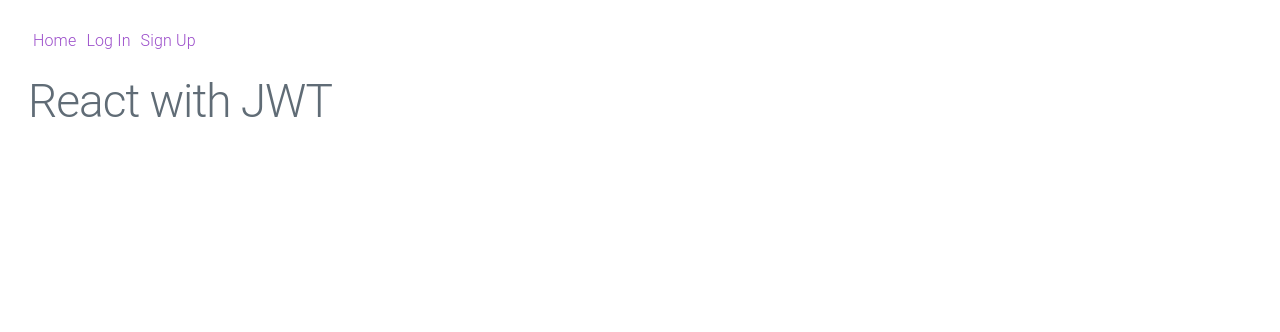
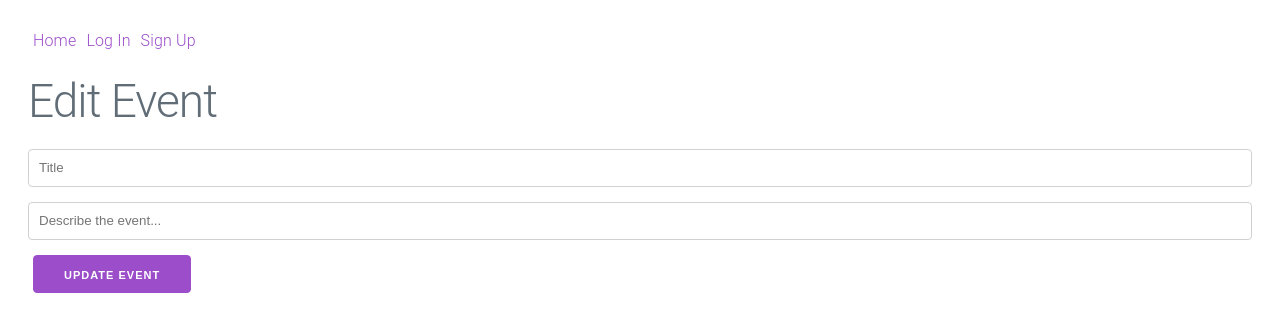
Before and after one commit to dsersch/eventHandler, a React (Create React App) app in the folder client/: page /edit-event/1 in a window 1280 px wide. Shown: the top 332 px of the page. Built offline with nearby package versions, Linux system fonts and the light colour scheme; no server answers.

Commit message:
event react views

```diff
--- a/client/src/App.jsx
+++ b/client/src/App.jsx
@@ -11,6 +11,8 @@ import Show from './views/Show'
 import EditProfile from './views/Edit'
 import Delete from './views/Delete'
 import CreateEvent from './views/CreateEvent'
+import ShowEvent from './views/ShowEvent'
+import EditEvent from './views/EditEvent'
 
 class App extends React.Component {
 	state = {
@@ -72,6 +74,8 @@ class App extends React.Component {
 						? <CreateEvent {...props} currentUser={currentUser} />
 						: <Redirect to="/login" />
 					}} />
+					<Route path="/show-event/:id" component={ShowEvent} />
+					<Route path="/edit-event/:id" component={EditEvent} />
 					<Route path="/" component={Home} />
 				</Switch>
 			</div>
--- /dev/null
+++ b/client/src/views/EditEvent.jsx
@@ -0,0 +1,71 @@
+import React from 'react'
+import axios from 'axios'
+
+class EditEvent extends React.Component{
+    state = {
+        fields: {
+            title: '',
+            body: ''
+        }
+    }
+
+    onInputChange(evt){
+		this.setState({
+			fields: {
+				...this.state.fields,
+				[evt.target.name]: evt.target.value
+			}
+		})
+    }
+
+    componentDidMount(){
+        const { id } = this.props.match.params
+        axios({
+            method: 'get',
+            url: `/api/events/${id}`
+        }).then((res)=>{
+            this.setState({
+                fields: {
+                    title: res.data.title,
+                    body: res.data.body
+                }
+            })
+        })
+    }
+
+    onFormSubmit(evt){
+        evt.preventDefault()
+        const { id } = this.props.match.params
+        axios({
+            method: 'patch',
+            url: `/api/events/${id}`,
+            data: this.state.fields
+        }).then((res)=>{
+            this.setState({
+                fields: {
+                    title: '',
+                    body: ''
+                }
+            })
+            if (res) {
+                this.props.history.push(`/show-event/${id}`)
+            }
+        })
+    }
+
+    render() {
+        const {title, body} = this.state.fields
+		return (
+			<div className='EditEvent'>
+				<h1>Edit Event</h1>
+				<form onChange={this.onInputChange.bind(this)} onSubmit={this.onFormSubmit.bind(this)}>
+					<input type="text" placeholder="Title" name="title" value={title} />
+					<input type="text" placeholder="Describe the event..." name="body" value={body} />
+					<button>Update Event</button>
+				</form>
+			</div>
+		)
+	}
+}
+
+export default EditEvent
--- a/client/src/views/Show.jsx
+++ b/client/src/views/Show.jsx
@@ -10,7 +10,7 @@ class Show extends React.Component{
 		}
 	}
 
-	componentDidMount(){
+	getEvents(){
 		axios({
 			method: 'get',
 			url: `/api/users/${this.props.currentUser._id}/events`
@@ -21,6 +21,11 @@ class Show extends React.Component{
 			})
 		})
 	}
+
+	componentDidMount(){
+		this.getEvents()
+	}
+
 
 	render(){
 		return (
@@ -33,8 +38,8 @@ class Show extends React.Component{
 				{this.state.events.map((event, index)=>{
 					return (
 						<div key={event.title} className="userEvents delete-button">
-							<h3 key={event.title}>{event.title}</h3>
-							<Link key={index} to="/delete-event">Remove Event</Link>
+							<Link to={`/show-event/${event._id}`} key={index}>{event.title}</Link>
+
 						</div>
 					)
 				})}
--- /dev/null
+++ b/client/src/views/ShowEvent.jsx
@@ -0,0 +1,51 @@
+import React from 'react'
+import axios from 'axios'
+import { Link } from 'react-router-dom'
+
+class ShowEvent extends React.Component{
+    state = {
+        event: {}
+    }
+
+    componentDidMount(){
+        const { id } = this.props.match.params
+        axios({
+            method: 'get',
+            url: `/api/events/${id}`
+        }).then((res)=>{
+            this.setState({
+                event: res.data
+            })
+        })
+    }
+
+    onDeleteClick(evt){
+        evt.preventDefault()
+        const { id } = this.props.match.params
+        axios({
+            method: 'delete',
+            url: `/api/events/${id}`
+        }).then((res)=>{
+            this.setState({
+                event: {}
+            })
+            this.props.history.push('/profile')
+        })
+    }
+
+
+    render(){
+        const { title, body } = this.state.event
+        const { id } = this.props.match.params
+        return (
+            <div className="ShowEvent">
+                <h1>{title}</h1>
+                <Link to={`/edit-event/${id}`}>Edit Event</Link>
+                <Link to="/" onClick={this.onDeleteClick.bind(this)}>Delete</Link>
+                <p>{body}</p>
+            </div>
+        )
+    }
+}
+
+export default ShowEvent
```
